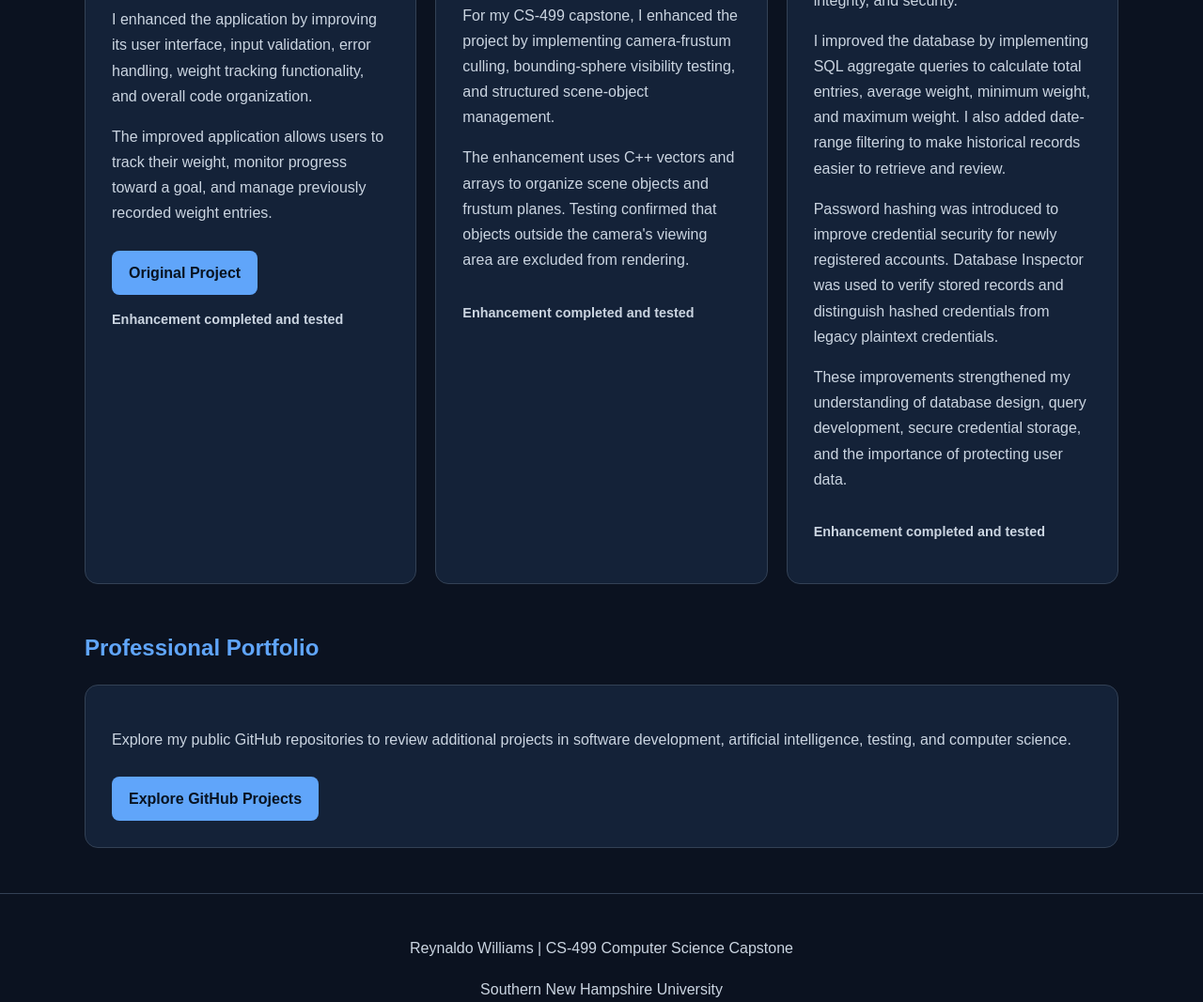
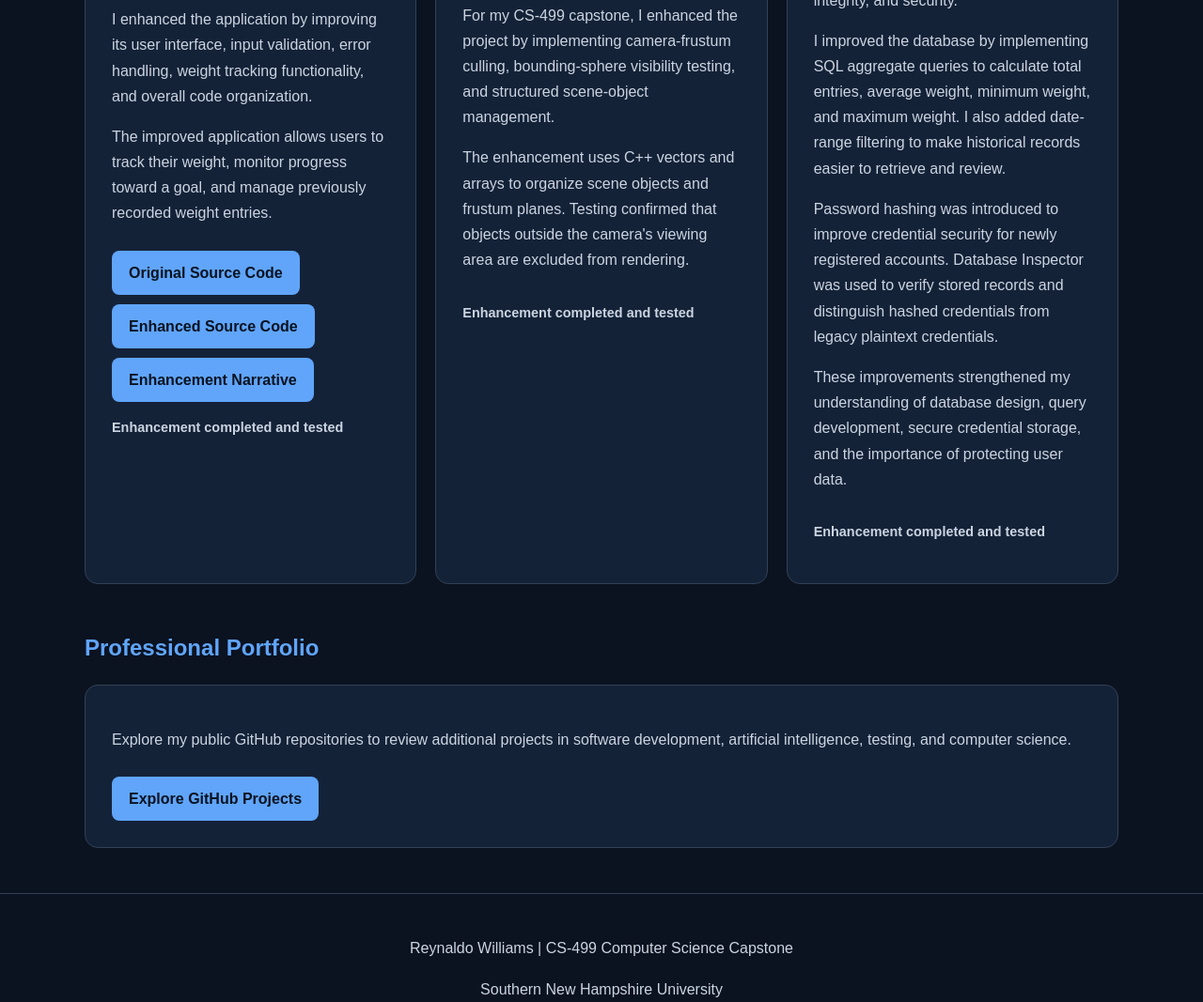
Before and after one commit to keysey20/CS-499-Computer-Science-Capstone, a plain HTML site: page index.html in a window 1280 px wide. Shown: the part 2077-3144 px from the top of the page at 94% size. Drawn offline with Linux system fonts and the light colour scheme.

Commit message:
Add download links for Enhancement One
Updated links to original and enhanced source code, and added enhancement narrative.

```diff
--- a/index.html
+++ b/index.html
@@ -283,10 +283,19 @@
         previously recorded weight entries.
       </p>
 
-      <a class="button"
-         href="https://github.com/keysey20/CS-360-Weight-Tracking-App">
-        Original Project
-      </a>
+
+<a class="button" href="WeightTracker%202.zip">
+  Original Source Code
+</a>
+
+<a class="button" href="WeightTracker_CS499_Enhanced.zip">
+  Enhanced Source Code
+</a>
+
+<a class="button" href="CS499_Enhancement_One_Narrative.docx">
+  Enhancement Narrative
+</a>
+
 
       <p class="status">
         Enhancement completed and tested
```
